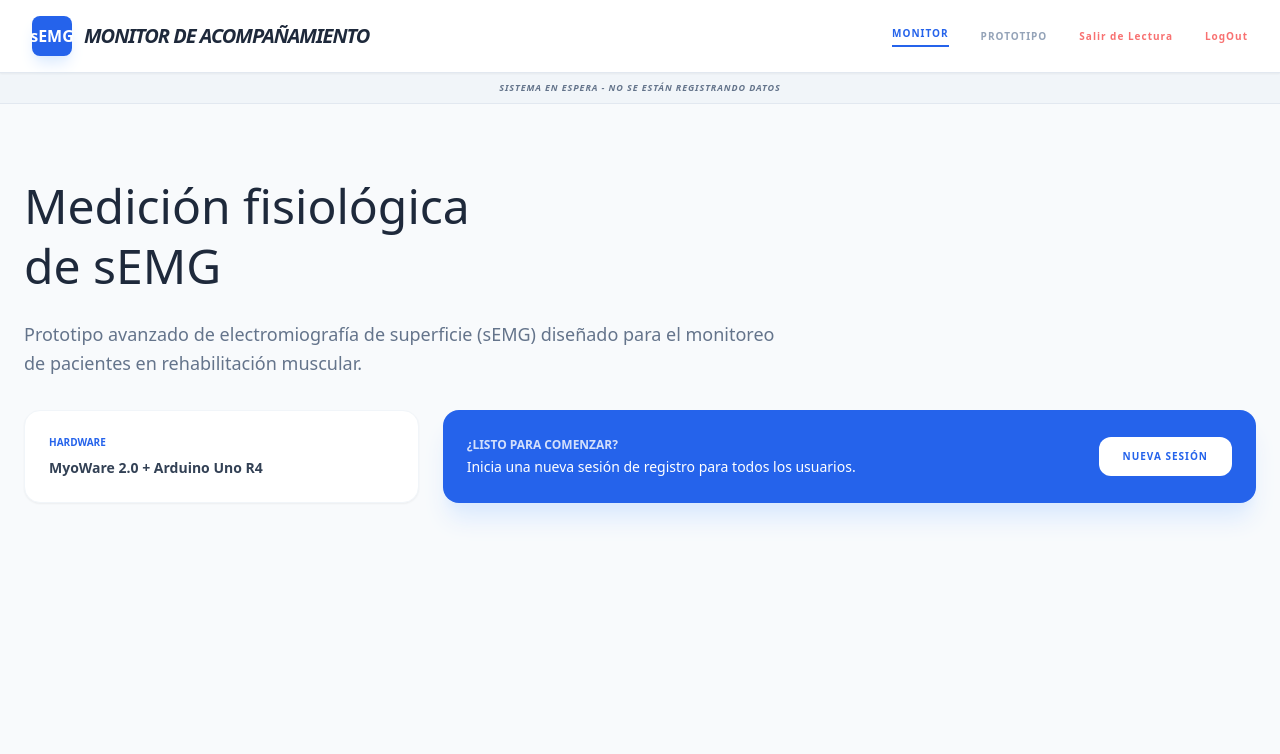
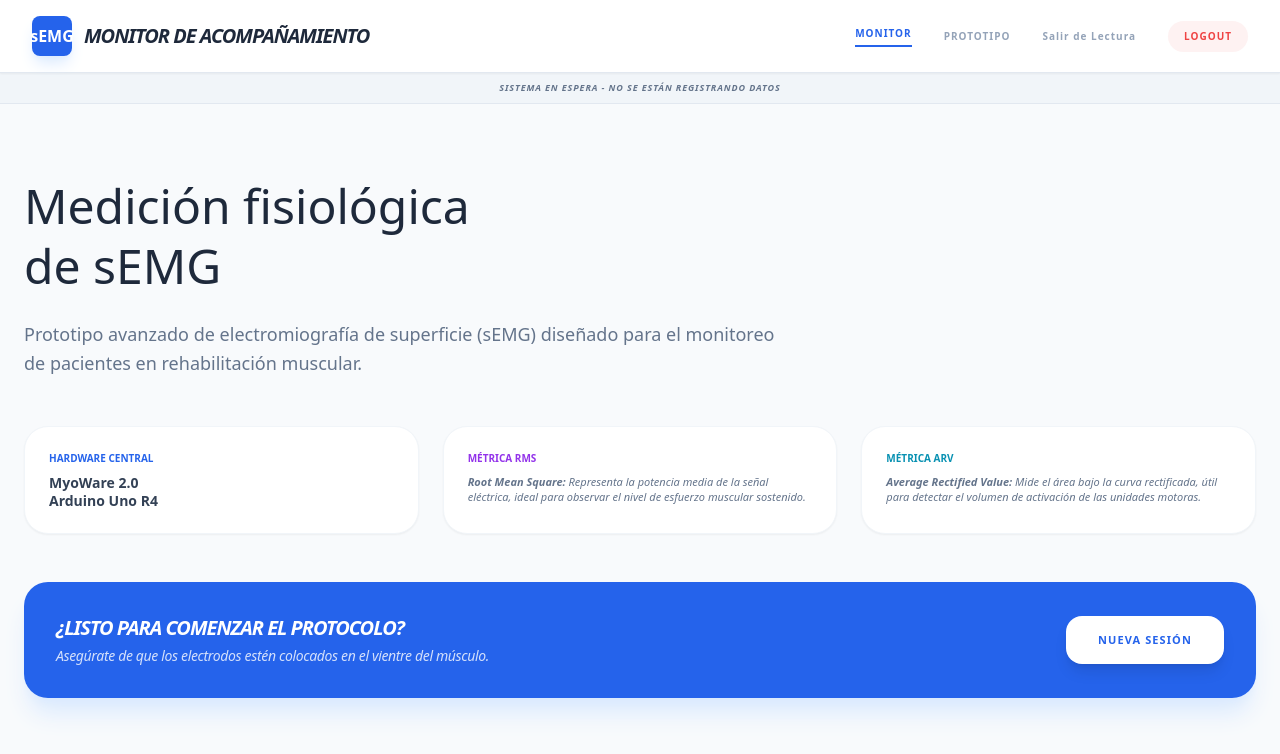
Before and after one commit to valeriasamano/semg_bioinstrudigital, a Flask app: page / in a window 1280 px wide. Shown: the top 754 px of the page. Run offline with Flask 3, Linux system fonts and the light colour scheme; the visitor is signed in with stand-in values (Sample User, id 1); some libraries are stand-ins or nearby versions.

Commit message:
Update index.html

```diff
--- a/templates/index.html
+++ b/templates/index.html
@@ -17,9 +17,8 @@
         <div class="space-x-8 text-[10px] font-black uppercase tracking-widest flex items-center">
             <a href="/" class="text-blue-600 border-b-2 border-blue-600 pb-1">Monitor</a>
             <a href="/prototipo" class="text-slate-400 hover:text-blue-600 transition">Prototipo</a>
-            <button onclick="salirDeLectura()" class="text-red-400 hover:text-red-600 transition">Salir de Lectura</button>
-            <button onclick="LogOut()" class="text-red-400 hover:text-red-600 transition">LogOut</button>
-
+            <button onclick="salirDeLectura()" class="text-slate-400 hover:text-red-500 transition">Salir de Lectura</button>
+            <a href="{{ url_for('logout') }}" onclick="localStorage.removeItem('seguridadValidada')" class="bg-red-50 text-red-500 px-4 py-2 rounded-full hover:bg-red-500 hover:text-white transition-all font-black">LogOut</a>
         </div>
     </nav>
 
@@ -29,7 +28,7 @@
 
     <main class="max-w-7xl mx-auto p-6">
 
-        <div id="vista-info" class="py-12 space-y-8">
+        <div id="vista-info" class="py-12 space-y-12 animate-fade-in">
             <div class="max-w-3xl">
                 <h2 class="text-5xl font-light text-slate-800 leading-tight mb-6">Medición fisiológica <br><strong> de sEMG </strong></h2>
                 <p class="text-slate-500 text-lg leading-relaxed">
@@ -38,51 +37,64 @@
             </div>
 
             <div class="grid grid-cols-1 md:grid-cols-3 gap-6">
-                <div class="bg-white p-6 rounded-2xl border border-slate-100 shadow-sm">
-                    <p class="text-[10px] font-black text-blue-600 uppercase mb-2">Hardware</p>
-                    <p class="text-sm font-bold text-slate-700">MyoWare 2.0 + Arduino Uno R4</p>
+                <div class="bg-white p-6 rounded-3xl border border-slate-100 shadow-sm flex flex-col justify-center">
+                    <p class="text-[10px] font-black text-blue-600 uppercase mb-2">Hardware Central</p>
+                    <p class="text-sm font-bold text-slate-700 leading-tight">MyoWare 2.0 <br> Arduino Uno R4</p>
                 </div>
-                <div class="bg-blue-600 p-6 rounded-2xl text-white shadow-xl shadow-blue-100 md:col-span-2 flex justify-between items-center">
-                    <div>
-                        <p class="text-xs font-bold uppercase opacity-80 mb-1">¿Listo para comenzar?</p>
-                        <p class="text-sm">Inicia una nueva sesión de registro para todos los usuarios.</p>
-                    </div>
-                    <button onclick="openControlPopup()" class="bg-white text-blue-600 px-6 py-3 rounded-xl font-black text-[10px] uppercase tracking-widest hover:bg-blue-50 transition-all">
-                        Nueva Sesión
-                    </button>
+
+                <div class="bg-white p-6 rounded-3xl border border-slate-100 shadow-sm">
+                    <p class="text-[10px] font-black text-purple-600 uppercase mb-2">Métrica RMS</p>
+                    <p class="text-[11px] text-slate-500 italic leading-snug">
+                        <strong>Root Mean Square:</strong> Representa la potencia media de la señal eléctrica, ideal para observar el nivel de esfuerzo muscular sostenido.
+                    </p>
                 </div>
+                <div class="bg-white p-6 rounded-3xl border border-slate-100 shadow-sm">
+                    <p class="text-[10px] font-black text-cyan-600 uppercase mb-2">Métrica ARV</p>
+                    <p class="text-[11px] text-slate-500 italic leading-snug">
+                        <strong>Average Rectified Value:</strong> Mide el área bajo la curva rectificada, útil para detectar el volumen de activación de las unidades motoras.
+                    </p>
+                </div>
+            </div>
+
+            <div class="bg-blue-600 p-8 rounded-3xl text-white shadow-xl shadow-blue-100 flex justify-between items-center">
+                <div>
+                    <h3 class="text-xl font-bold italic mb-1 uppercase tracking-tighter">¿Listo para comenzar el protocolo?</h3>
+                    <p class="text-sm opacity-80 font-medium tracking-tight italic">Asegúrate de que los electrodos estén colocados en el vientre del músculo.</p>
+                </div>
+                <button onclick="openControlPopup()" class="bg-white text-blue-600 px-8 py-4 rounded-2xl font-black text-[11px] uppercase tracking-widest hover:scale-105 transition-all shadow-lg">
+                    Nueva Sesión
+                </button>
             </div>
         </div>
 
-        <div id="vista-monitor" class="hidden grid grid-cols-1 lg:grid-cols-12 gap-6 animate-fade-in">
-
+        <div id="vista-monitor" class="hidden grid grid-cols-1 lg:grid-cols-12 gap-6">
             <div class="lg:col-span-3 space-y-6">
-                <div class="bg-white p-6 rounded-2xl shadow-sm border border-slate-100 text-center">
+                <div class="bg-white p-8 rounded-3xl shadow-sm border border-slate-100 text-center">
                     <h3 class="text-[10px] font-black text-slate-400 uppercase tracking-widest mb-4">Repeticiones Logradas</h3>
-                    <p id="main-counter" class="text-7xl font-light text-blue-600">0</p>
-                    <div class="w-full bg-slate-50 h-2 rounded-full mt-4 overflow-hidden">
-                        <div id="global-progress" class="bg-blue-600 h-full w-0 transition-all duration-500"></div>
+                    <p id="main-counter" class="text-7xl font-light text-blue-600 transition-all">0</p>
+                    <div class="w-full bg-slate-50 h-3 rounded-full mt-6 overflow-hidden border border-slate-100">
+                        <div id="global-progress" class="bg-blue-600 h-full w-0 transition-all duration-700 ease-out"></div>
                     </div>
-                    <p class="text-[9px] text-slate-400 mt-4 font-bold uppercase italic">Meta del Protocolo: 10</p>
+                    <p id="meta-text" class="text-[9px] text-slate-400 mt-4 font-bold uppercase italic tracking-widest">Meta del Protocolo: 10</p>
                 </div>
-                <button onclick="requestReset()" class="w-full py-3 text-[9px] font-black text-slate-300 hover:text-red-400 uppercase tracking-widest transition">
+                <button onclick="requestReset()" class="w-full py-4 border-2 border-dashed border-slate-200 rounded-2xl text-[9px] font-black text-slate-400 hover:text-red-500 hover:border-red-200 uppercase tracking-widest transition-all">
                     Reiniciar Lectura Global ↺
                 </button>
             </div>
 
             <div class="lg:col-span-9 space-y-6">
-                <div class="bg-white p-6 rounded-2xl shadow-sm border border-slate-100">
+                <div class="bg-white p-6 rounded-3xl shadow-sm border border-slate-100">
                     <h3 class="text-[10px] font-black text-slate-400 uppercase tracking-widest mb-4">Señal RAW + Umbral de Detección</h3>
                     <div class="h-64"><canvas id="rawChart"></canvas></div>
                 </div>
 
                 <div class="grid grid-cols-1 md:grid-cols-2 gap-6">
-                    <div class="bg-white p-6 rounded-2xl shadow-sm border border-slate-100 h-64">
-                        <h3 class="text-[10px] font-black text-slate-400 uppercase tracking-widest mb-4">Métrica RMS</h3>
+                    <div class="bg-white p-6 rounded-3xl shadow-sm border border-slate-100 h-64">
+                        <h3 class="text-[10px] font-black text-slate-400 uppercase tracking-widest mb-4 italic text-purple-600 tracking-tighter">Potencia RMS</h3>
                         <canvas id="rmsChart"></canvas>
                     </div>
-                    <div class="bg-white p-6 rounded-2xl shadow-sm border border-slate-100 h-64">
-                        <h3 class="text-[10px] font-black text-slate-400 uppercase tracking-widest mb-4">Métrica ARS</h3>
+                    <div class="bg-white p-6 rounded-3xl shadow-sm border border-slate-100 h-64">
+                        <h3 class="text-[10px] font-black text-slate-400 uppercase tracking-widest mb-4 italic text-cyan-600 tracking-tighter">Área ARV</h3>
                         <canvas id="arsChart"></canvas>
                     </div>
                 </div>
@@ -91,21 +103,21 @@
     </main>
 
     <div id="controlPopup" class="hidden fixed inset-0 z-50 flex items-center justify-center p-4 bg-slate-900/60 backdrop-blur-sm">
-        <div class="bg-white max-w-lg w-full rounded-3xl shadow-2xl p-10">
-            <h2 class="text-2xl font-light text-slate-800 mb-6 italic">Iniciar <strong>Captura de Datos</strong></h2>
+        <div class="bg-white max-w-lg w-full rounded-[40px] shadow-2xl p-12">
+            <h2 class="text-3xl font-light text-slate-800 mb-8 italic">Iniciar <strong>Registro</strong></h2>
             <div class="space-y-4 mb-10">
-                <label class="flex items-center gap-4 p-4 border border-slate-100 rounded-2xl cursor-pointer">
+                <label class="flex items-center gap-4 p-5 border border-slate-100 rounded-2xl cursor-pointer hover:bg-slate-50 transition">
                     <input type="checkbox" class="step-check w-5 h-5 accent-blue-600">
                     <span class="text-sm text-slate-600 italic font-medium tracking-tight">Electrodos colocados correctamente</span>
                 </label>
-                <label class="flex items-center gap-4 p-4 border border-slate-100 rounded-2xl cursor-pointer">
+                <label class="flex items-center gap-4 p-5 border border-slate-100 rounded-2xl cursor-pointer hover:bg-slate-50 transition">
                     <input type="checkbox" class="step-check w-5 h-5 accent-blue-600">
-                    <span class="text-sm text-slate-600 italic font-medium tracking-tight">Referencia conectada a tierra</span>
+                    <span class="text-sm text-slate-600 italic font-medium tracking-tight">Referencia conectada a tierra ósea</span>
                 </label>
             </div>
-            <div class="flex gap-3">
+            <div class="flex gap-4">
                 <button onclick="closeControlPopup()" class="flex-1 py-4 text-[10px] font-black uppercase text-slate-400">Cancelar</button>
-                <button id="btn-start-global" disabled onclick="startGlobalSession()" class="flex-[2] bg-slate-200 text-slate-400 py-4 rounded-2xl text-[10px] font-black uppercase tracking-widest transition-all">Comenzar Registro</button>
+                <button id="btn-start-global" disabled onclick="startGlobalSession()" class="flex-[2] bg-slate-200 text-slate-400 py-4 rounded-2xl text-[10px] font-black uppercase tracking-widest transition-all">Comenzar</button>
             </div>
         </div>
     </div>
@@ -114,81 +126,80 @@
         let isRecording = false;
         let count = 0;
 
-        // --- NAVEGACIÓN ---
         function startGlobalSession() {
             closeControlPopup();
             document.getElementById('vista-info').classList.add('hidden');
             document.getElementById('vista-monitor').classList.remove('hidden');
-
             const banner = document.getElementById('global-status-bar');
             banner.classList.replace('bg-slate-100', 'bg-emerald-500');
-            document.getElementById('status-text').innerText = "● REGISTRO EN VIVO PARA TODOS LOS USUARIOS";
+            document.getElementById('status-text').innerText = "● REGISTRO EN VIVO ACTIVADO";
             document.getElementById('status-text').classList.replace('text-slate-500', 'text-white');
-
             isRecording = true;
         }
 
         function salirDeLectura() {
-            if(confirm("¿Deseas salir del monitor? Esto no detendrá el registro para otros usuarios.")) {
+            if(confirm("¿Regresar a la página principal?")) {
                 document.getElementById('vista-monitor').classList.add('hidden');
                 document.getElementById('vista-info').classList.remove('hidden');
-
                 const banner = document.getElementById('global-status-bar');
                 banner.classList.replace('bg-emerald-500', 'bg-slate-100');
                 document.getElementById('status-text').innerText = "Sistema en Espera - No se están registrando datos";
                 document.getElementById('status-text').classList.replace('text-white', 'text-slate-500');
-
                 isRecording = false;
-                count = 0; // Reset local
-                document.getElementById('main-counter').innerText = "0";
-                document.getElementById('global-progress').style.width = "0%";
             }
         }
 
-        // --- POPUP ---
         function openControlPopup() { document.getElementById('controlPopup').classList.remove('hidden'); }
         function closeControlPopup() { document.getElementById('controlPopup').classList.add('hidden'); }
 
         const checks = document.querySelectorAll('.step-check');
         const startBtn = document.getElementById('btn-start-global');
-
         checks.forEach(c => c.addEventListener('change', () => {
             const allChecked = Array.from(checks).every(i => i.checked);
             startBtn.disabled = !allChecked;
-            startBtn.className = allChecked ?
-                "flex-[2] bg-blue-600 text-white py-4 rounded-2xl text-[10px] font-black uppercase tracking-widest shadow-lg shadow-blue-200" :
-                "flex-[2] bg-slate-200 text-slate-400 py-4 rounded-2xl text-[10px] font-black uppercase tracking-widest";
+            startBtn.className = allChecked ? "flex-[2] bg-blue-600 text-white py-4 rounded-2xl text-[10px] font-black uppercase tracking-widest shadow-lg" : "flex-[2] bg-slate-200 text-slate-400 py-4 rounded-2xl text-[10px] font-black uppercase tracking-widest";
         }));
 
-        // --- GRÁFICAS ORIGINALES REESTABLECIDAS ---
         const chartConfig = (color, label) => ({
             type: 'line',
             data: { labels: [], datasets: [{ label, data: [], borderColor: color, borderWidth: 2, pointRadius: 0, fill: false, tension: 0.4 }] },
-            options: { responsive: true, maintainAspectRatio: false, plugins: { legend: { display: false } }, scales: { x: { display: false }, y: { beginAtZero: true } } }
+            options: { responsive: true, maintainAspectRatio: false, plugins: { legend: { display: false } }, scales: { x: { display: false }, y: { beginAtZero: true, grid: { color: '#f1f5f9' } } } }
         });
 
         const rawChart = new Chart(document.getElementById('rawChart').getContext('2d'), chartConfig('#2563eb', 'Raw'));
-        const rmsChart = new Chart(document.getElementById('rmsChart').getContext('2d'), chartConfig('#d25cd6', 'RMS'));
-        const arsChart = new Chart(document.getElementById('arsChart').getContext('2d'), chartConfig('#408cc7', 'ARS'));
+        const rmsChart = new Chart(document.getElementById('rmsChart').getContext('2d'), chartConfig('#9333ea', 'RMS'));
+        const arsChart = new Chart(document.getElementById('arsChart').getContext('2d'), chartConfig('#0891b2', 'ARS'));
 
-        // Simulación
+        // Simulación con detención automática
         setInterval(() => {
             if (!isRecording) return;
+
             const rawVal = Math.random() * 100;
             const time = new Date().toLocaleTimeString();
 
             [rawChart, rmsChart, arsChart].forEach((chart, i) => {
-                const val = [rawVal, rawVal*0.7, rawVal*0.5][i];
-                if (chart.data.labels.length > 25) { chart.data.labels.shift(); chart.data.datasets[0].data.shift(); }
+                const val = [rawVal, rawVal*0.75, rawVal*0.4][i];
+                // Solo desplazamos si no hemos terminado el protocolo
+                if (chart.data.labels.length > 30 && count < 10) {
+                    chart.data.labels.shift();
+                    chart.data.datasets[0].data.shift();
+                }
                 chart.data.labels.push(time);
                 chart.data.datasets[0].data.push(val);
                 chart.update('none');
             });
 
-            if(rawVal > 80) {
+            if(rawVal > 85 && count < 10) {
                 count++;
                 document.getElementById('main-counter').innerText = count;
                 document.getElementById('global-progress').style.width = (count * 10) + "%";
+
+                if(count === 10) {
+                    isRecording = false; // Detiene la simulación
+                    document.getElementById('meta-text').innerText = "¡PROTOCOLO COMPLETADO!";
+                    document.getElementById('meta-text').classList.replace('text-slate-400', 'text-emerald-500');
+                    alert("Se han alcanzado las 10 repeticiones. Registro finalizado.");
+                }
             }
         }, 800);
 
```
